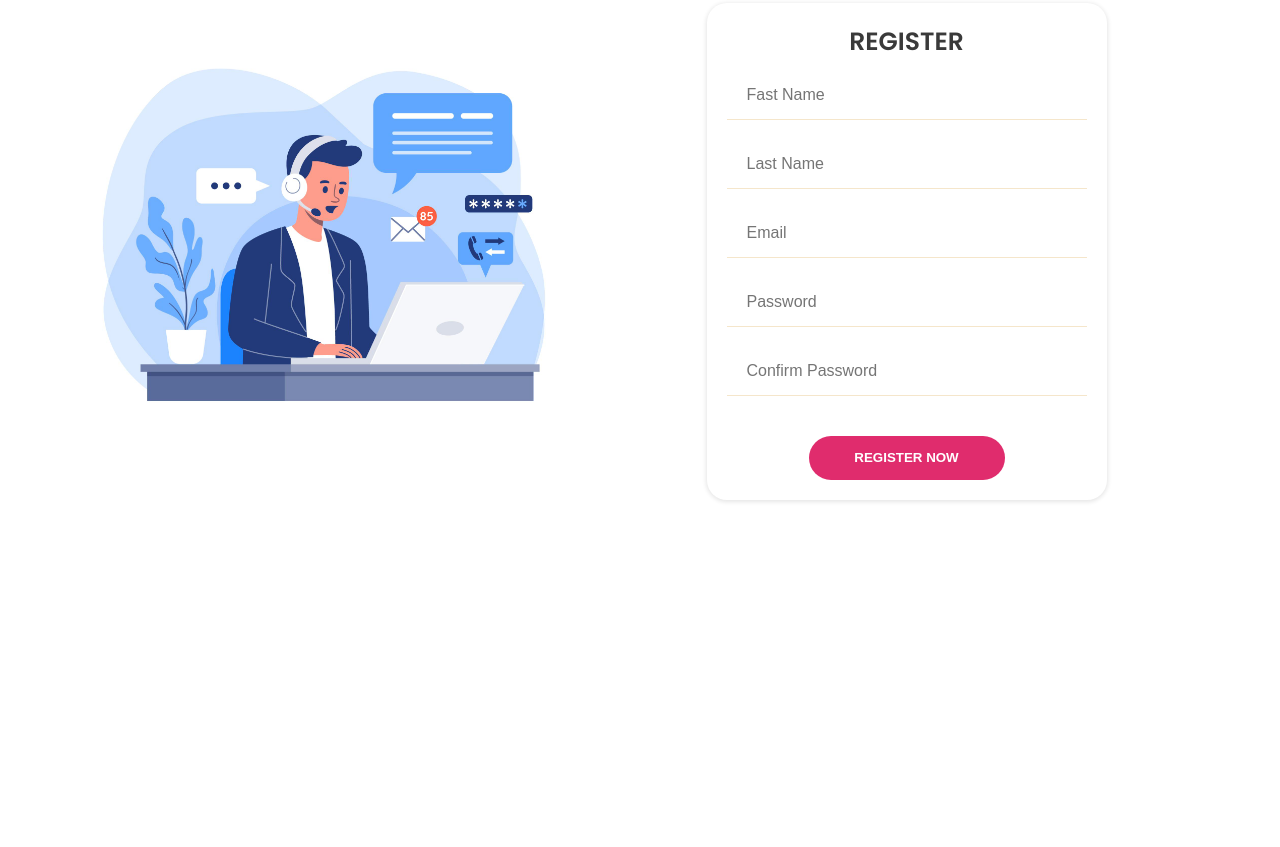
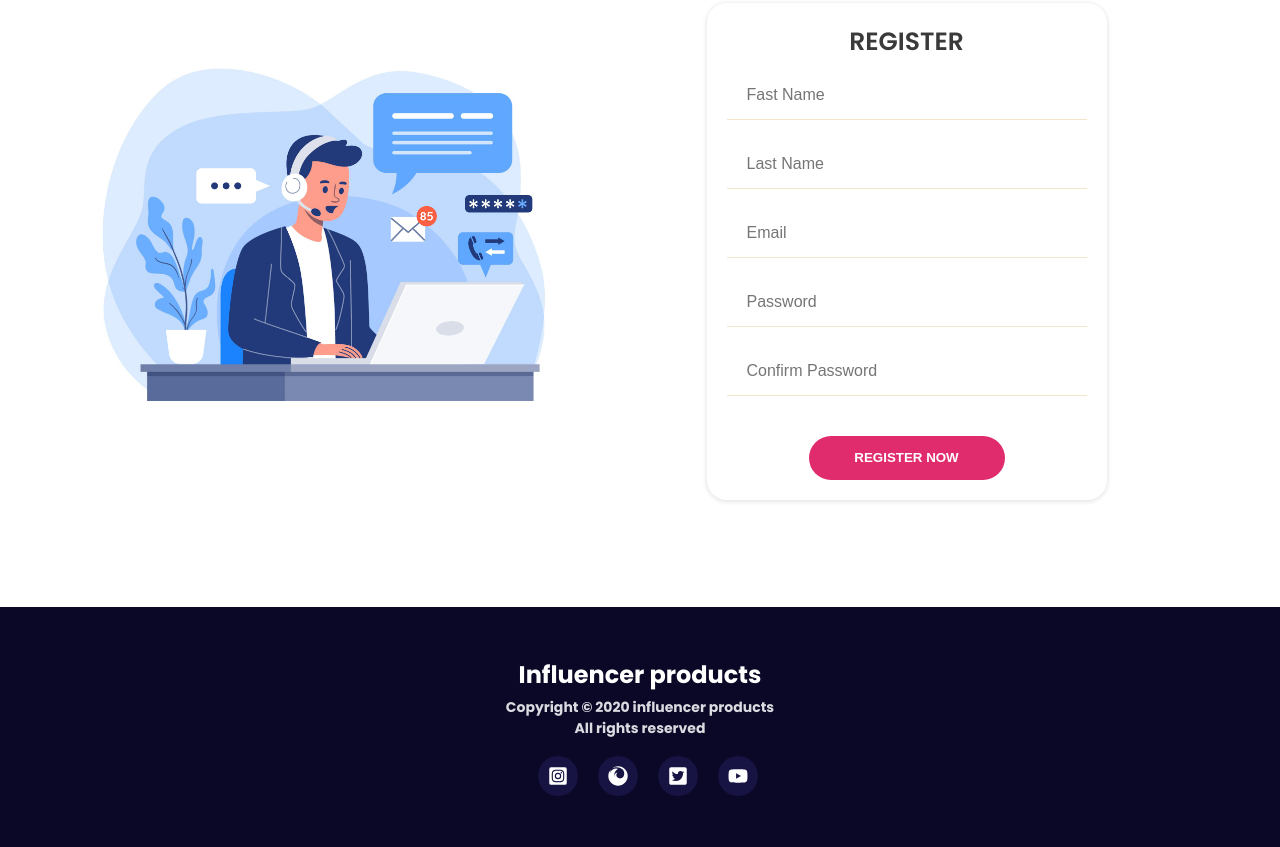
Before and after one commit to mehedihasan99/influencer-gear-pHero, a plain HTML site: page index.html in a window 1280 px wide. Shown: the part 2813-3660 px from the top of the page. Before the commit the page ends 3320 px from the top, so only its background shows below. Drawn offline with Linux system fonts and the light colour scheme.

Commit message:
footer part

```diff
--- a/index.html
+++ b/index.html
@@ -349,7 +349,21 @@
       <!-- contact part end-->
     </main>
     <footer id="footer-part">
-
+        <section class="container">
+            <div class="footer-container">
+                <div class="footer-text">
+                    <h2>Influencer products</h2>
+                    <p>Copyright © 2020 influencer products</p>
+                    <p>All rights reserved</p>
+                </div>
+               <div class="footer-icons">
+                <i class="fab footer-icon fa-instagram-square"></i>
+                <i class="fab footer-icon fa-firefox"></i>
+                <i class="fab footer-icon fa-twitter-square"></i>
+                <i class="fab footer-icon fa-youtube"></i>
+               </div>
+            </div>
+        </section>
     </footer>
   </body>
 
--- a/style.css
+++ b/style.css
@@ -258,3 +258,43 @@ form input {
 /* ----------
 contact style end
 -------------*/
+
+/* -----footer start----- */
+#footer-part {
+  height: 240px;
+  margin-top: 100px;
+  background: #0a0826;
+}
+.footer-container {
+  height: 240px;
+  display: flex;
+  flex-direction: column;
+  align-items: center;
+  text-align: center;
+  justify-content: center;
+}
+.footer-text h2 {
+  font-size: 24px;
+  font-weight: 700;
+  padding: 5px 0;
+  color: #ffffff;
+}
+.footer-text p {
+  font-size: 14px;
+  font-weight: 700;
+  color: #d9dbe1;
+}
+.footer-icons {
+  margin-top: 17px;
+}
+.footer-icon {
+  width: 20px;
+  height: 20px;
+  padding: 10px;
+  font-weight: 700;
+  margin-left: 16px;
+  border-radius: 50%;
+  background-color: #171342;
+  color: #fff;
+}
+/* ----footer end */
```
